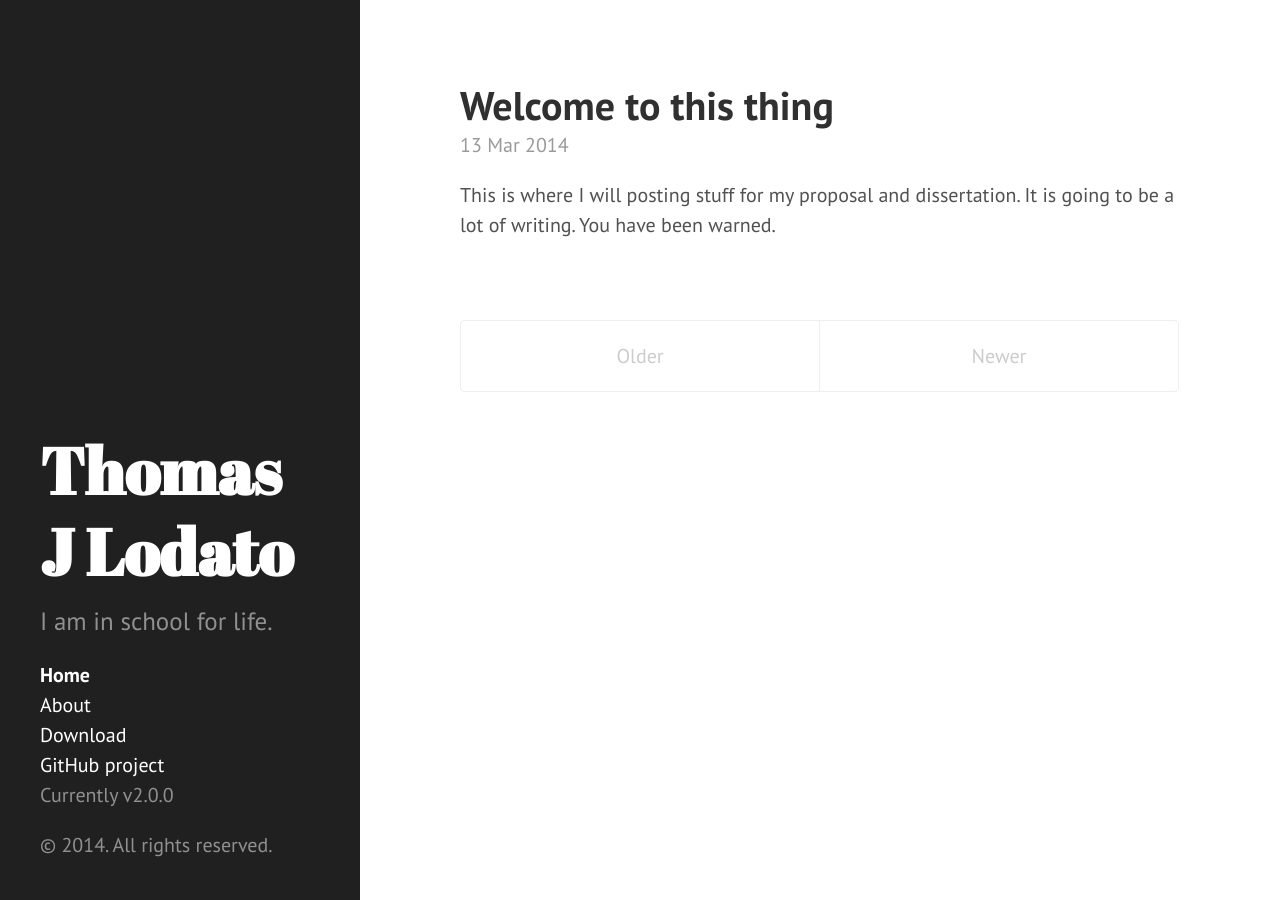
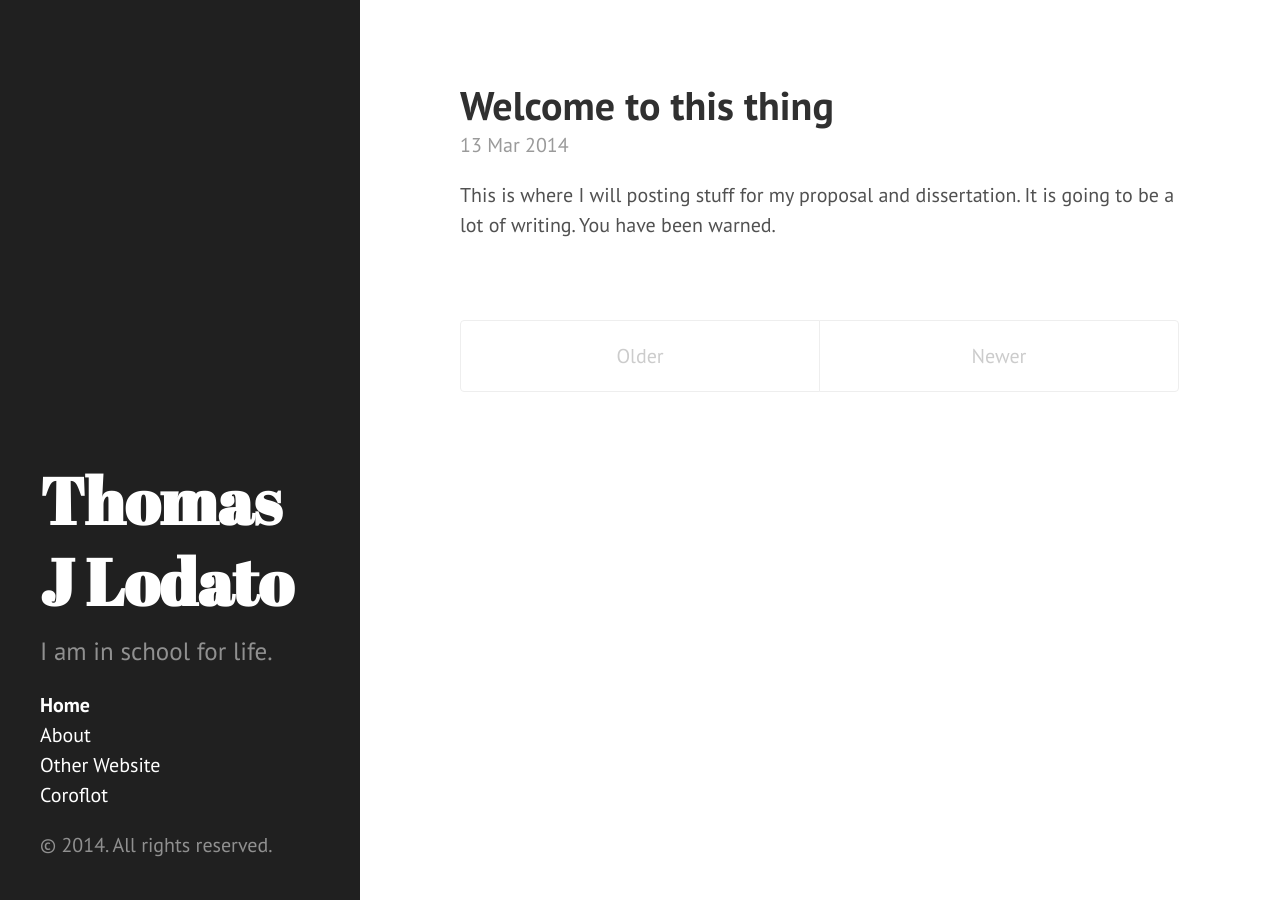
Before and after one commit to deathpillow/deathpillow.github.io, a Jekyll site: the page built from index.html, in a window 1280 px wide. Built offline with Jekyll 4.4.1, drawn with Linux system fonts in a browser that asks for light colours; Markdown is read by kramdown in place of the engine named in the settings; the list of posts is cut into pages by our own code.

Commit message:
sidebar personal

```diff
--- a/_config.yml
+++ b/_config.yml
@@ -18,7 +18,7 @@ author:
 paginate:         5
 
 # Custom vars
-version:          2.0.0
+version:          0.0.1
 
 github:
   repo:           https://github.com/poole/hyde
--- a/_includes/sidebar.html
+++ b/_includes/sidebar.html
@@ -26,9 +26,8 @@
         {% endif %}
       {% endfor %}
 
-      <li class="sidebar-nav-item"><a href="{{ site.github.repo }}/archive/v{{ site.version }}.zip">Download</a></li>
-      <li class="sidebar-nav-item"><a href="{{ site.github.repo }}">GitHub project</a></li>
-      <li class="sidebar-nav-item">Currently v{{ site.version }}</li>
+      <li class="sidebar-nav-item"><a href="http://theminutewaltz.com/">Other Website</a></li>
+      <li class="sidebar-nav-item"><a href="http://www.coroflot.com/theminutewaltz">Coroflot</a></li>
     </ul>
 
     <p>&copy; {{ site.time | date: '%Y' }}. All rights reserved.</p>
```
